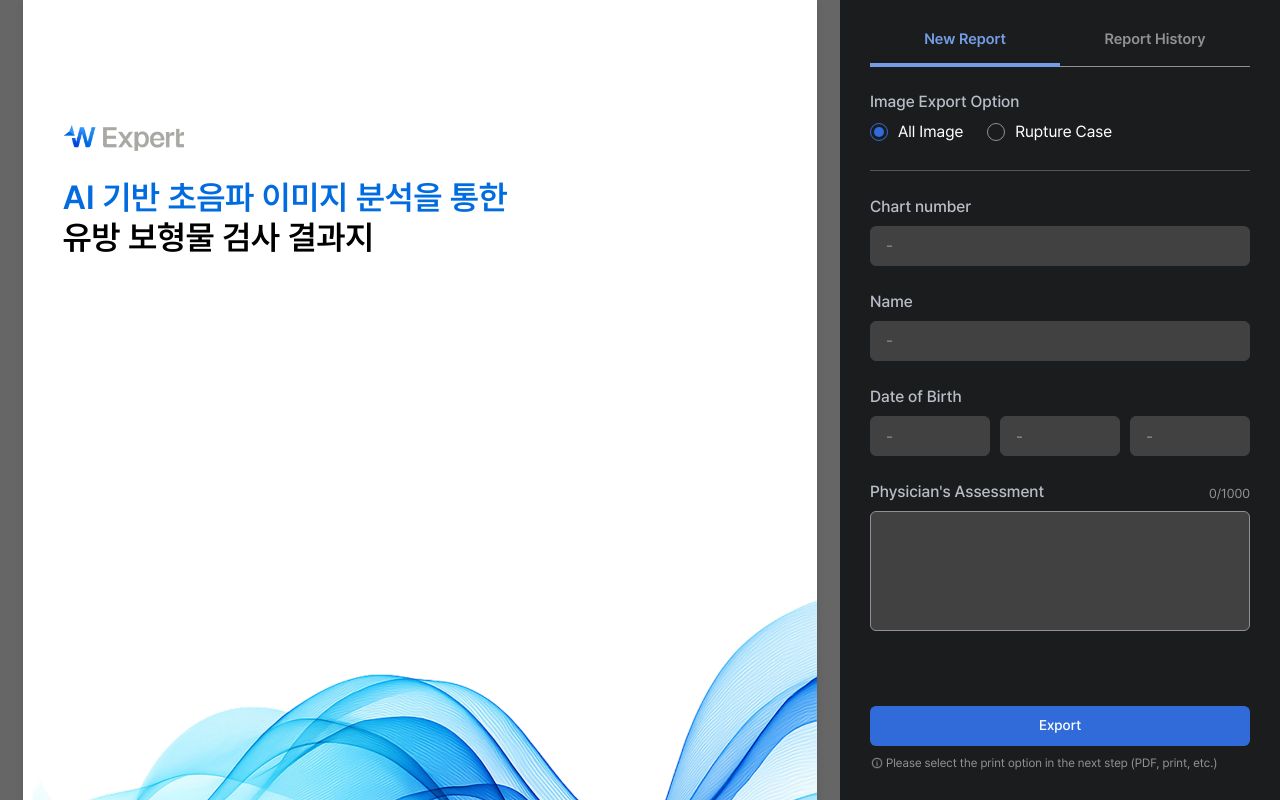
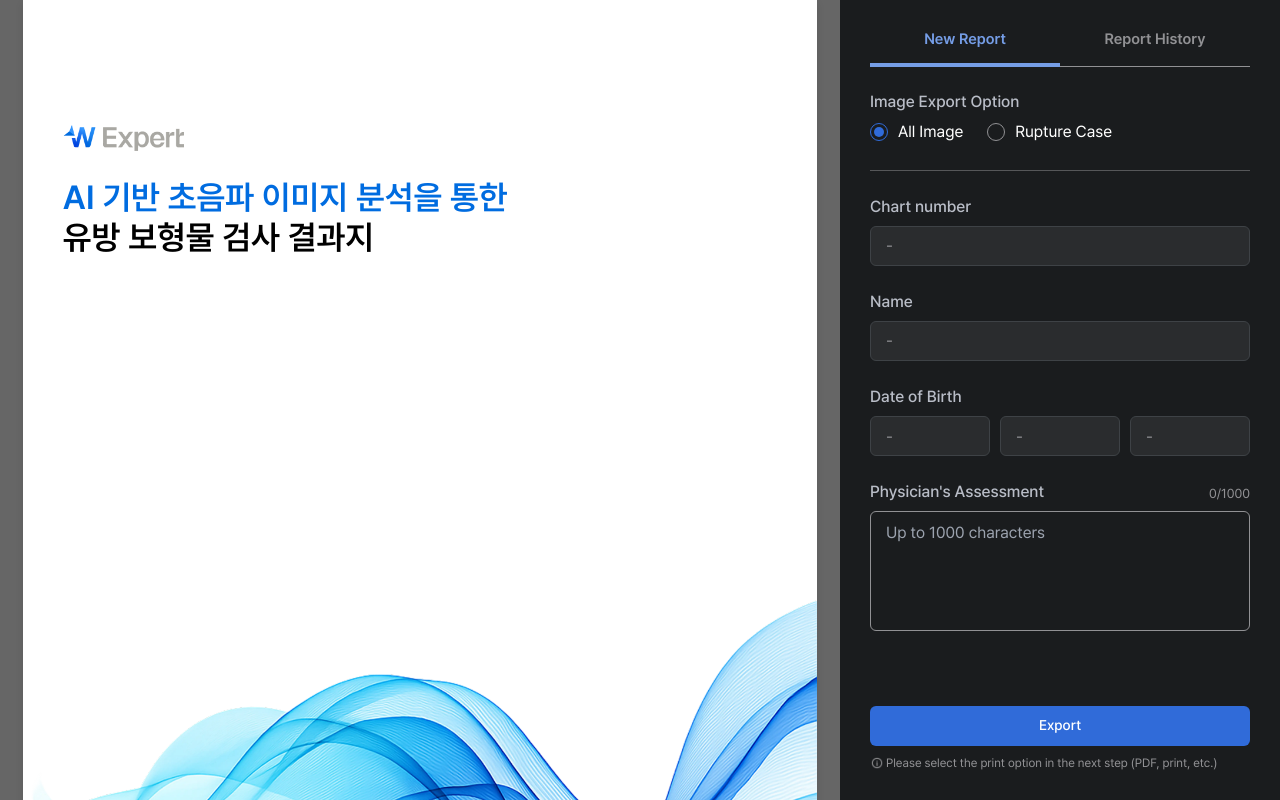
Before and after one commit to wai-admin/wexpert-report, a React (Vite) app: page / in a window 1280 px wide. Shown: the top 800 px of the page. Built offline with nearby package versions, Linux system fonts and the light colour scheme.

Commit message:
style: 사용자 입력 UI 개선

```diff
--- a/src/components/option/new-report/OptionField.tsx
+++ b/src/components/option/new-report/OptionField.tsx
@@ -30,7 +30,7 @@ const OptionField = ({ label, subLabel, children }: OptionFieldProps) => {
 
 const OptionDisabledField = ({ value }: OptionDisabledFieldProps) => {
   return (
-    <div className="w-full h-[40px] flex items-center bg-[rgba(65,65,65,1)] rounded-[6px] border border-solid-dk px-[15px]">
+    <div className="w-full h-[40px] flex items-center bg-subtle-transparent-7 rounded-[6px] border border-solid-dk px-[15px]">
       <p className="text-[16px] text-solid-lt font-pretendard">{value}</p>
     </div>
   );
--- a/src/components/option/new-report/PhysicianAssessment.tsx
+++ b/src/components/option/new-report/PhysicianAssessment.tsx
@@ -9,10 +9,10 @@ const PhysicianAssessment = () => {
       label="Physician's Assessment"
       subLabel={`${physicianAssessment.length}/1000`}
     >
-      <div className="h-[120px] flex items-center bg-[rgba(65,65,65,1)] rounded-[6px] border border-solid-lt px-[15px] py-[10px]">
+      <div className="h-[120px] flex items-center bg-transparent rounded-[6px] border border-solid-lt px-[15px] py-[10px]">
         <textarea
           className="w-full h-full text-[16px] text-white font-pretendard resize-none bg-transparent outline-none border-none"
-          // placeholder="Up to 1000 characters"
+          placeholder="Up to 1000 characters"
           maxLength={1000}
           value={physicianAssessment}
           onChange={(e) => setPhysicianAssessment(e.target.value)}
```
